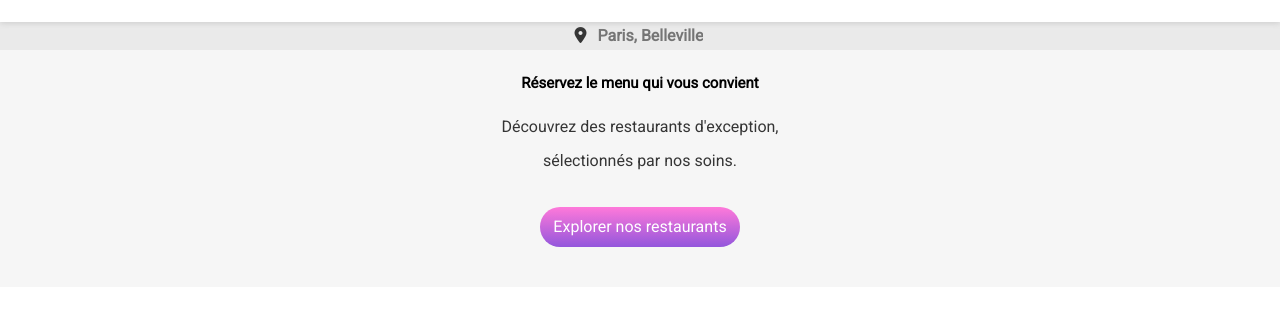
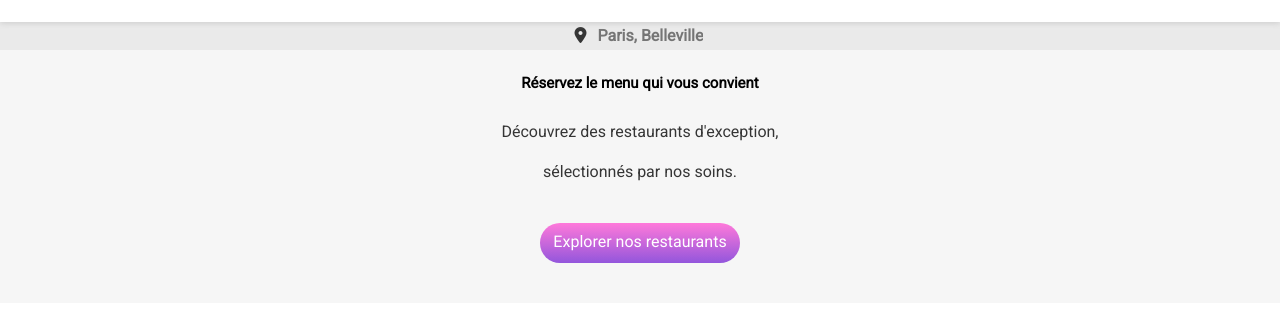
Before and after one commit to MaevaPrecourt/oh_my_food, a website: page index.html in a window 1280 px wide. Shown: the part 57-370 px from the top of the page. Drawn offline with Linux system fonts and the light colour scheme; a web font is replaced by a local one.

Commit message:
Correction W3C HTML 11/12

```diff
--- a/index.html
+++ b/index.html
@@ -32,11 +32,11 @@
         </div>
         <div class="exploration">
             <h1>Réservez le menu qui vous convient</h1>
-            <span>
-                <p>Découvrez des restaurants d'exception,</p>
-                <p>sélectionnés par nos soins.</p>
-            </span>
-            <button class="btn-explorer"><a href="#restaurants">Explorer nos restaurants</a></button>
+            <div>
+                <h4>Découvrez des restaurants d'exception,</h4>
+                <h4>sélectionnés par nos soins.</h4>
+            </div>
+            <button class="btn-explorer">Explorer nos restaurants</button>
         </div>
         <nav class="functioning">
             <h2>Fonctionnement</h2>
--- a/sass/pages/_pageaccueil.scss
+++ b/sass/pages/_pageaccueil.scss
@@ -43,8 +43,9 @@ input {
     h1 {
         font-size: 15px;
     }
-    p {
+    h4 {
         color: $dark-color;
+        font-weight: lighter;
     }
 }
 
```
Also changed, not shown: css/main.css, 1 other file.
